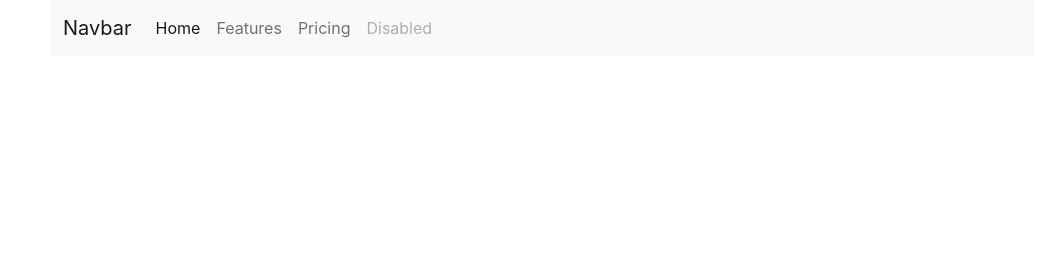
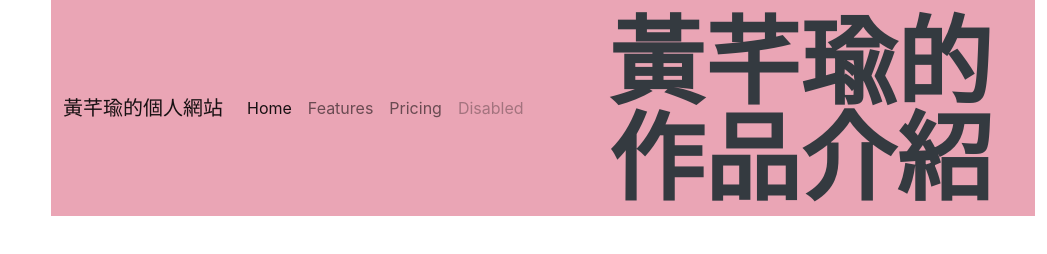
Before and after one commit to Betty0402/Betty0402.github.io, a plain HTML site: page js/portfolios.html in a window 1280 px wide. Shown: the whole page, without its empty margins (233-1280 px from the left). Drawn offline with nearby package versions, Linux system fonts and the light colour scheme; files that its build step writes are made by us from their sources; a web font is replaced by a local one.

Commit message:
portfolios

```diff
--- a/js/portfolios.html
+++ b/js/portfolios.html
@@ -20,9 +20,9 @@
     </head>
 <body id="page-top">
     <div class="container">
-    <nav class="navbar navbar-expand-lg navbar-light bg-light">
+      <nav class="navbar navbar-expand-lg navbar-light bg-primary">
         <div class="container-fluid">
-    <a class="navbar-brand" href="#">Navbar</a>
+          <a class="navbar-brand" href="index.html">黃芊瑜的個人網站</a>
           <button class="navbar-toggler" type="button" data-bs-toggle="collapse" data-bs-target="#navbarNav" aria-controls="navbarNav" aria-expanded="false" aria-label="Toggle navigation">
             <span class="navbar-toggler-icon"></span>
           </button>
@@ -43,4 +43,12 @@
             </ul>
           </div>
         </div>
+        <h1>黃芊瑜的作品介紹</h1>
       </nav>
+    </div>
+       <!-- Bootstrap core JS-->
+       <script src="https://cdn.jsdelivr.net/npm/bootstrap@5.1.3/dist/js/bootstrap.bundle.min.js"></script>
+       <!-- Core theme JS-->
+       <script src="js/scripts.js"></script>
+</body>
+</html>
```
Lines whose indentation alone changed are shown as unchanged.
